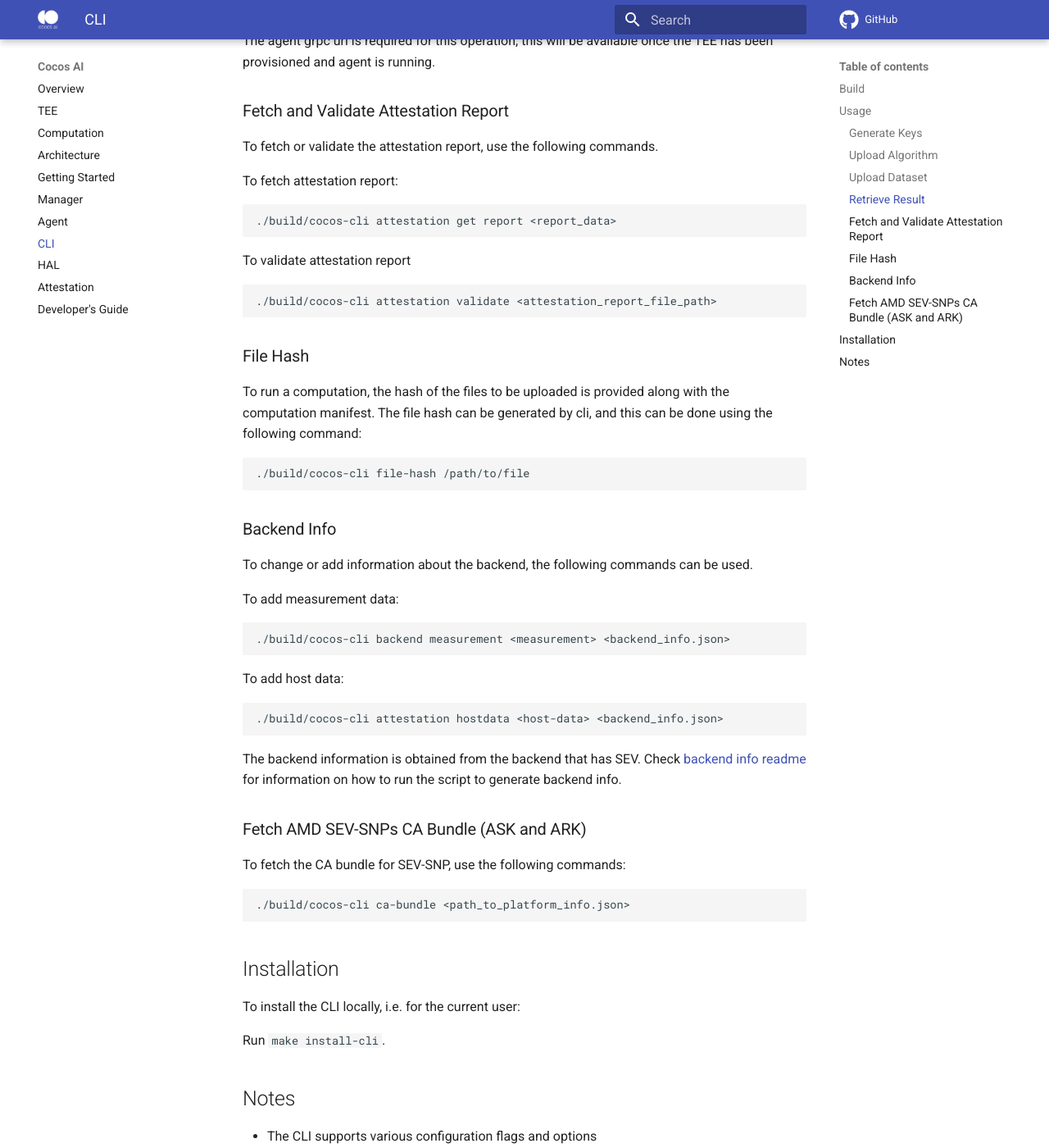
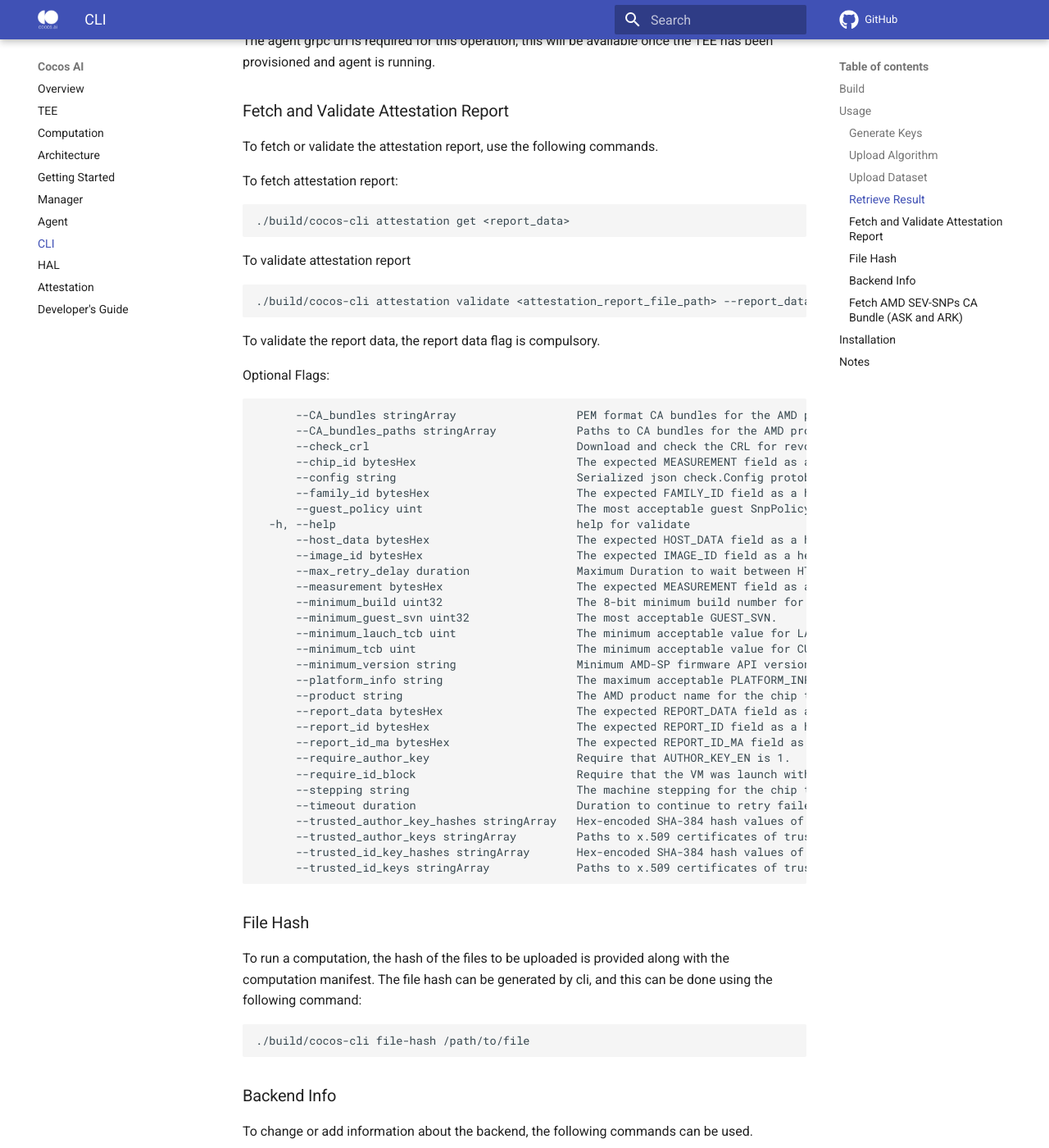
Before and after one commit to ultravioletrs/cocos-docs, an MkDocs documentation site: the page built from docs/cli.md, in a window 1280 px wide and 1400 px high, scrolled down 1744 px. Shown: the whole window at 82% size. Built offline with MkDocs 1.6.1 and Material for MkDocs 9.7.7, drawn with Linux system fonts in a browser that asks for light colours; comment, search, counter and statistics services are not loaded.

Commit message:
update docs
Signed-off-by: WashingtonKK <washingtonkigan@gmail.com>

````diff
--- a/docs/cli.md
+++ b/docs/cli.md
@@ -78,12 +78,47 @@ To fetch or validate the attestation report, use the following commands.
 
 To fetch attestation report:
 ```bash
-./build/cocos-cli attestation get report <report_data>
+./build/cocos-cli attestation get <report_data>
 ```
 
 To validate attestation report
 ```bash
-./build/cocos-cli attestation validate <attestation_report_file_path>
+./build/cocos-cli attestation validate <attestation_report_file_path> --report_data <report_data>
+```
+To validate the report data, the report data flag is compulsory.
+
+Optional Flags:
+```shell
+      --CA_bundles stringArray                  PEM format CA bundles for the AMD product. Combined with contents of cabundle_paths.
+      --CA_bundles_paths stringArray            Paths to CA bundles for the AMD product. Must be in PEM format, ASK, then ARK certificates. If unset, uses embedded root certificates.
+      --check_crl                               Download and check the CRL for revoked certificates.
+      --chip_id bytesHex                        The expected MEASUREMENT field as a hex string. Must encode 48 bytes. Unchecked if unset.
+      --config string                           Serialized json check.Config protobuf. This will overwrite individual flags. Unmarshalled as json.
+      --family_id bytesHex                      The expected FAMILY_ID field as a hex string. Must encode 16 bytes. Unchecked if unset.
+      --guest_policy uint                       The most acceptable guest SnpPolicy. (default 196608)
+  -h, --help                                    help for validate
+      --host_data bytesHex                      The expected HOST_DATA field as a hex string. Must encode 32 bytes. Unchecked if unset.
+      --image_id bytesHex                       The expected IMAGE_ID field as a hex string. Must encode 16 bytes. Unchecked if unset.
+      --max_retry_delay duration                Maximum Duration to wait between HTTP request retries. (default 30s)
+      --measurement bytesHex                    The expected MEASUREMENT field as a hex string. Must encode 48 bytes. Unchecked if unset.
+      --minimum_build uint32                    The 8-bit minimum build number for AMD-SP firmware
+      --minimum_guest_svn uint32                The most acceptable GUEST_SVN.
+      --minimum_lauch_tcb uint                  The minimum acceptable value for LAUNCH_TCB.
+      --minimum_tcb uint                        The minimum acceptable value for CURRENT_TCB, COMMITTED_TCB, and REPORTED_TCB.
+      --minimum_version string                  Minimum AMD-SP firmware API version (major.minor). Each number must be 8-bit non-negative. (default "0.0")
+      --platform_info string                    The maximum acceptable PLATFORM_INFO field bit-wise. May be empty or a 64-bit unsigned integer
+      --product string                          The AMD product name for the chip that generated the attestation report.
+      --report_data bytesHex                    The expected REPORT_DATA field as a hex string. Must encode 64 bytes. Must be set.
+      --report_id bytesHex                      The expected REPORT_ID field as a hex string. Must encode 32 bytes. Unchecked if unset.
+      --report_id_ma bytesHex                   The expected REPORT_ID_MA field as a hex string. Must encode 32 bytes. Unchecked if unset.
+      --require_author_key                      Require that AUTHOR_KEY_EN is 1.
+      --require_id_block                        Require that the VM was launch with an ID_BLOCK signed by a trusted id key or author key
+      --stepping string                         The machine stepping for the chip that generated the attestation report. Default unchecked.
+      --timeout duration                        Duration to continue to retry failed HTTP requests. (default 2m0s)
+      --trusted_author_key_hashes stringArray   Hex-encoded SHA-384 hash values of trusted author keys in AMD public key format
+      --trusted_author_keys stringArray         Paths to x.509 certificates of trusted author keys
+      --trusted_id_key_hashes stringArray       Hex-encoded SHA-384 hash values of trusted identity keys in AMD public key format
+      --trusted_id_keys stringArray             Paths to x.509 certificates of trusted author keys
 ```
 
 ### File Hash
````
Also changed, not shown: docs/developer-guide.md (+1 -2 lines), docs/getting-started.md (+1 -2 lines).
